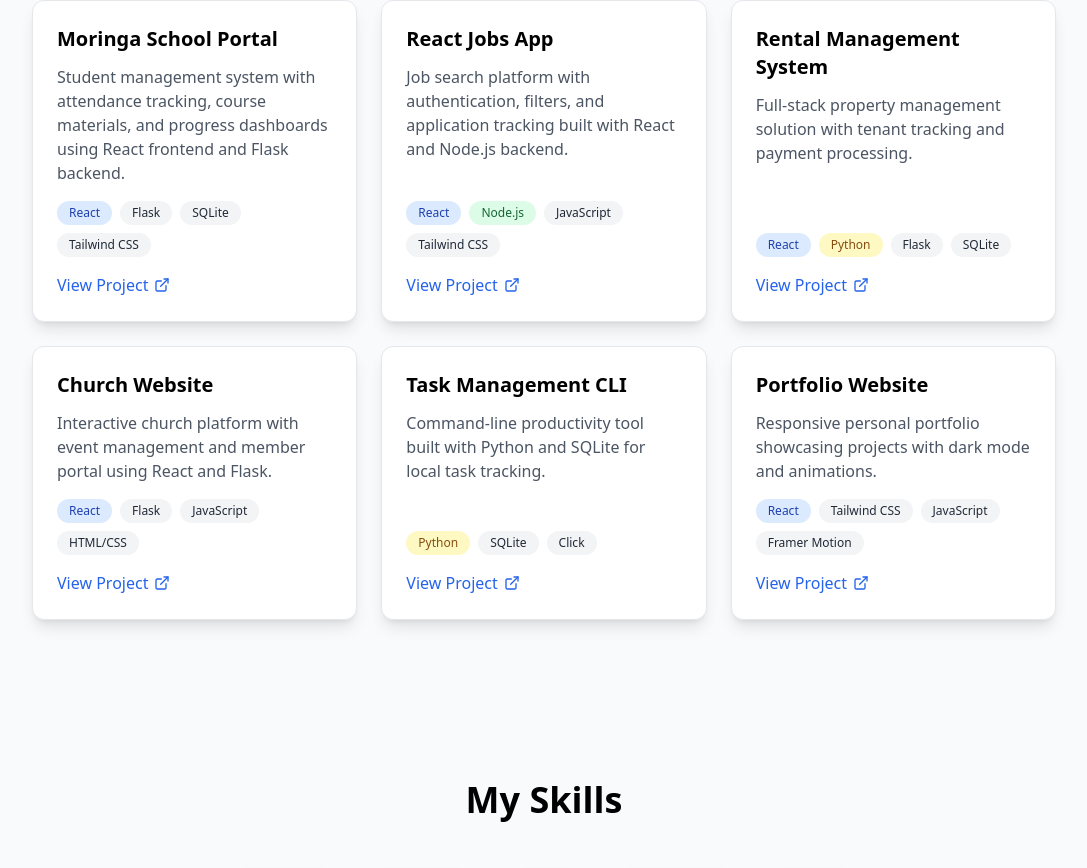
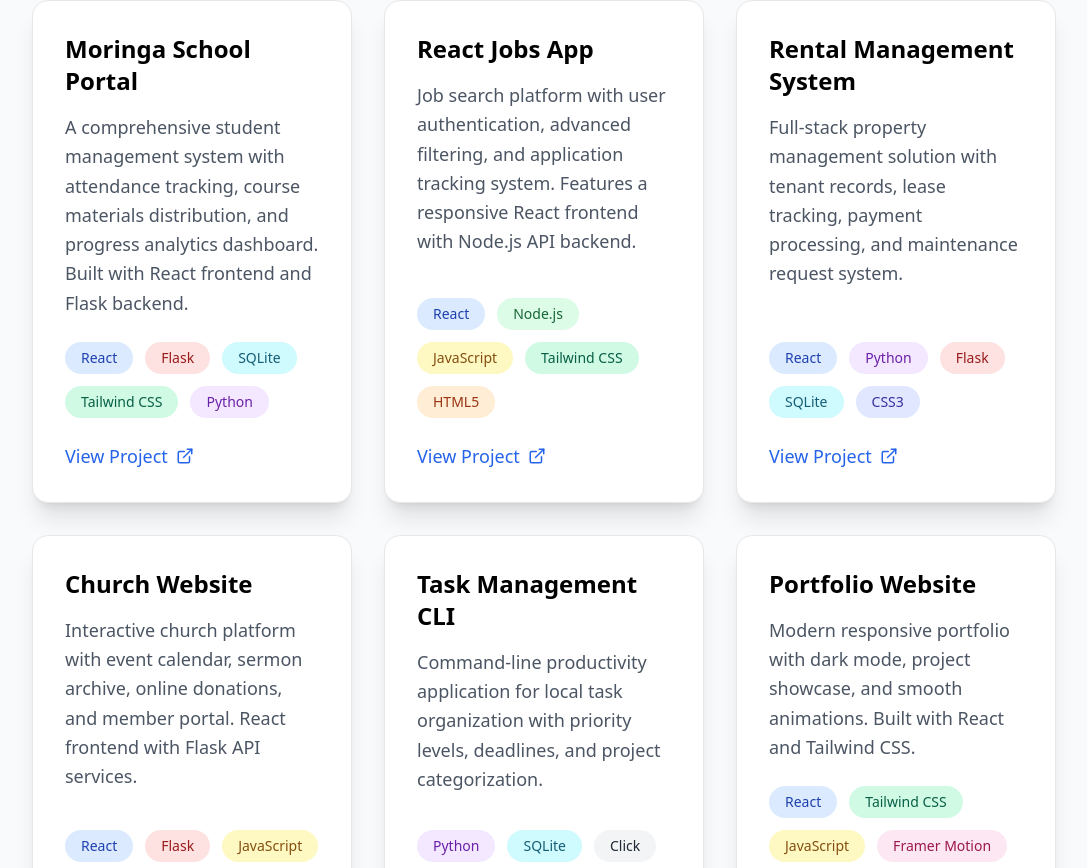
Before and after one commit to masindes/-portfolio_website, a React (Vite) app: page / in a window 1280 px wide. Shown: the part 1872-2740 px from the top of the page, without its empty margins (96-1183 px from the left). Built offline with nearby package versions, Linux system fonts and the light colour scheme.

Commit message:
initial projects

```diff
--- a/src/components/Projects.jsx
+++ b/src/components/Projects.jsx
@@ -4,41 +4,57 @@ import { FiExternalLink } from 'react-icons/fi';
 const projects = [
   {
     title: "Moringa School Portal",
-    description: "Student management system with attendance tracking, course materials, and progress dashboards using React frontend and Flask backend.",
-    tags: ["React", "Flask", "SQLite", "Tailwind CSS"],
+    description: "A comprehensive student management system with attendance tracking, course materials distribution, and progress analytics dashboard. Built with React frontend and Flask backend.",
+    tags: ["React", "Flask", "SQLite", "Tailwind CSS", "Python"],
     link: "#"
   },
   {
     title: "React Jobs App",
-    description: "Job search platform with authentication, filters, and application tracking built with React and Node.js backend.",
-    tags: ["React", "Node.js", "JavaScript", "Tailwind CSS"],
+    description: "Job search platform with user authentication, advanced filtering, and application tracking system. Features a responsive React frontend with Node.js API backend.",
+    tags: ["React", "Node.js", "JavaScript", "Tailwind CSS", "HTML5"],
     link: "#"
   },
   {
     title: "Rental Management System",
-    description: "Full-stack property management solution with tenant tracking and payment processing.",
-    tags: ["React", "Python", "Flask", "SQLite"],
+    description: "Full-stack property management solution with tenant records, lease tracking, payment processing, and maintenance request system.",
+    tags: ["React", "Python", "Flask", "SQLite", "CSS3"],
     link: "#"
   },
   {
     title: "Church Website",
-    description: "Interactive church platform with event management and member portal using React and Flask.",
-    tags: ["React", "Flask", "JavaScript", "HTML/CSS"],
+    description: "Interactive church platform with event calendar, sermon archive, online donations, and member portal. React frontend with Flask API services.",
+    tags: ["React", "Flask", "JavaScript", "HTML5", "CSS3"],
     link: "#"
   },
   {
     title: "Task Management CLI",
-    description: "Command-line productivity tool built with Python and SQLite for local task tracking.",
-    tags: ["Python", "SQLite", "Click"],
+    description: "Command-line productivity application for local task organization with priority levels, deadlines, and project categorization.",
+    tags: ["Python", "SQLite", "Click", "Typer"],
     link: "#"
   },
   {
     title: "Portfolio Website",
-    description: "Responsive personal portfolio showcasing projects with dark mode and animations.",
-    tags: ["React", "Tailwind CSS", "JavaScript", "Framer Motion"],
+    description: "Modern responsive portfolio with dark mode, project showcase, and smooth animations. Built with React and Tailwind CSS.",
+    tags: ["React", "Tailwind CSS", "JavaScript", "Framer Motion", "HTML5"],
     link: "#"
   }
 ];
+
+// Color mapping for technologies
+const tagColors = {
+  'React': { bg: 'bg-blue-100', text: 'text-blue-800', darkBg: 'dark:bg-blue-900/30', darkText: 'dark:text-blue-400' },
+  'Node.js': { bg: 'bg-green-100', text: 'text-green-800', darkBg: 'dark:bg-green-900/30', darkText: 'dark:text-green-400' },
+  'JavaScript': { bg: 'bg-yellow-100', text: 'text-yellow-800', darkBg: 'dark:bg-yellow-900/30', darkText: 'dark:text-yellow-400' },
+  'Python': { bg: 'bg-purple-100', text: 'text-purple-800', darkBg: 'dark:bg-purple-900/30', darkText: 'dark:text-purple-400' },
+  'Flask': { bg: 'bg-red-100', text: 'text-red-800', darkBg: 'dark:bg-red-900/30', darkText: 'dark:text-red-400' },
+  'SQLite': { bg: 'bg-cyan-100', text: 'text-cyan-800', darkBg: 'dark:bg-cyan-900/30', darkText: 'dark:text-cyan-400' },
+  'Tailwind CSS': { bg: 'bg-emerald-100', text: 'text-emerald-800', darkBg: 'dark:bg-emerald-900/30', darkText: 'dark:text-emerald-400' },
+  'HTML5': { bg: 'bg-orange-100', text: 'text-orange-800', darkBg: 'dark:bg-orange-900/30', darkText: 'dark:text-orange-400' },
+  'CSS3': { bg: 'bg-indigo-100', text: 'text-indigo-800', darkBg: 'dark:bg-indigo-900/30', darkText: 'dark:text-indigo-400' },
+  'Framer Motion': { bg: 'bg-pink-100', text: 'text-pink-800', darkBg: 'dark:bg-pink-900/30', darkText: 'dark:text-pink-400' },
+  'Click': { bg: 'bg-gray-100', text: 'text-gray-800', darkBg: 'dark:bg-gray-700', darkText: 'dark:text-gray-300' },
+  'Typer': { bg: 'bg-gray-100', text: 'text-gray-800', darkBg: 'dark:bg-gray-700', darkText: 'dark:text-gray-300' }
+};
 
 export default function Projects() {
   return (
@@ -54,7 +70,7 @@ export default function Projects() {
           My <span className="text-transparent bg-clip-text bg-gradient-to-r from-blue-600 to-purple-600">Projects</span>
         </motion.h2>
 
-        <div className="grid grid-cols-1 md:grid-cols-2 lg:grid-cols-3 gap-6">
+        <div className="grid grid-cols-1 md:grid-cols-2 lg:grid-cols-3 gap-8">
           {projects.map((project, index) => (
             <motion.div
               key={index}
@@ -62,34 +78,37 @@ export default function Projects() {
               whileInView={{ opacity: 1, y: 0 }}
               transition={{ duration: 0.5, delay: index * 0.1 }}
               viewport={{ once: true }}
-              whileHover={{ y: -5 }}
-              className="bg-white dark:bg-gray-800 p-6 rounded-xl shadow-lg hover:shadow-xl transition-all border border-gray-200 dark:border-gray-700 flex flex-col"
+              whileHover={{ y: -8, scale: 1.02 }}
+              className="bg-white dark:bg-gray-800 p-8 rounded-2xl shadow-xl hover:shadow-2xl transition-all border border-gray-200 dark:border-gray-700 flex flex-col h-full"
             >
-              <h3 className="text-xl font-bold mb-3 dark:text-white">{project.title}</h3>
-              <p className="text-gray-600 dark:text-gray-300 mb-4 flex-grow">{project.description}</p>
-              <div className="flex flex-wrap gap-2 mb-4">
-                {project.tags.map((tag, i) => (
-                  <span
-                    key={i}
-                    className={`px-3 py-1 rounded-full text-xs font-medium ${
-                      tag === 'React' ? 'bg-blue-100 text-blue-800 dark:bg-blue-900/30 dark:text-blue-400' :
-                      tag === 'Node.js' ? 'bg-green-100 text-green-800 dark:bg-green-900/30 dark:text-green-400' :
-                      tag === 'Python' ? 'bg-yellow-100 text-yellow-800 dark:bg-yellow-900/30 dark:text-yellow-400' :
-                      tag === 'Flask' ? 'bg-gray-100 text-gray-800 dark:bg-gray-700 dark:text-gray-300' :
-                      'bg-gray-100 text-gray-800 dark:bg-gray-700 dark:text-gray-300'
-                    }`}
-                  >
-                    {tag}
-                  </span>
-                ))}
+              <h3 className="text-2xl font-bold mb-4 dark:text-white">{project.title}</h3>
+              <p className="text-gray-600 dark:text-gray-300 mb-6 flex-grow text-lg leading-relaxed">{project.description}</p>
+              <div className="flex flex-wrap gap-3 mb-6">
+                {project.tags.map((tag, i) => {
+                  const color = tagColors[tag] || {
+                    bg: 'bg-gray-100',
+                    text: 'text-gray-800',
+                    darkBg: 'dark:bg-gray-700',
+                    darkText: 'dark:text-gray-300'
+                  };
+                  return (
+                    <span
+                      key={i}
+                      className={`px-4 py-1.5 rounded-full text-sm font-medium ${color.bg} ${color.text} ${color.darkBg} ${color.darkText}`}
+                    >
+                      {tag}
+                    </span>
+                  );
+                })}
               </div>
               <a
                 href={project.link}
                 target="_blank"
                 rel="noopener noreferrer"
-                className="inline-flex items-center text-blue-600 dark:text-blue-400 font-medium hover:underline mt-auto"
+                className="inline-flex items-center text-blue-600 dark:text-blue-400 font-medium hover:underline mt-auto text-lg group"
               >
-                View Project <FiExternalLink className="ml-1.5" />
+                View Project
+                <FiExternalLink className="ml-2 transition-transform group-hover:translate-x-1" />
               </a>
             </motion.div>
           ))}
```
